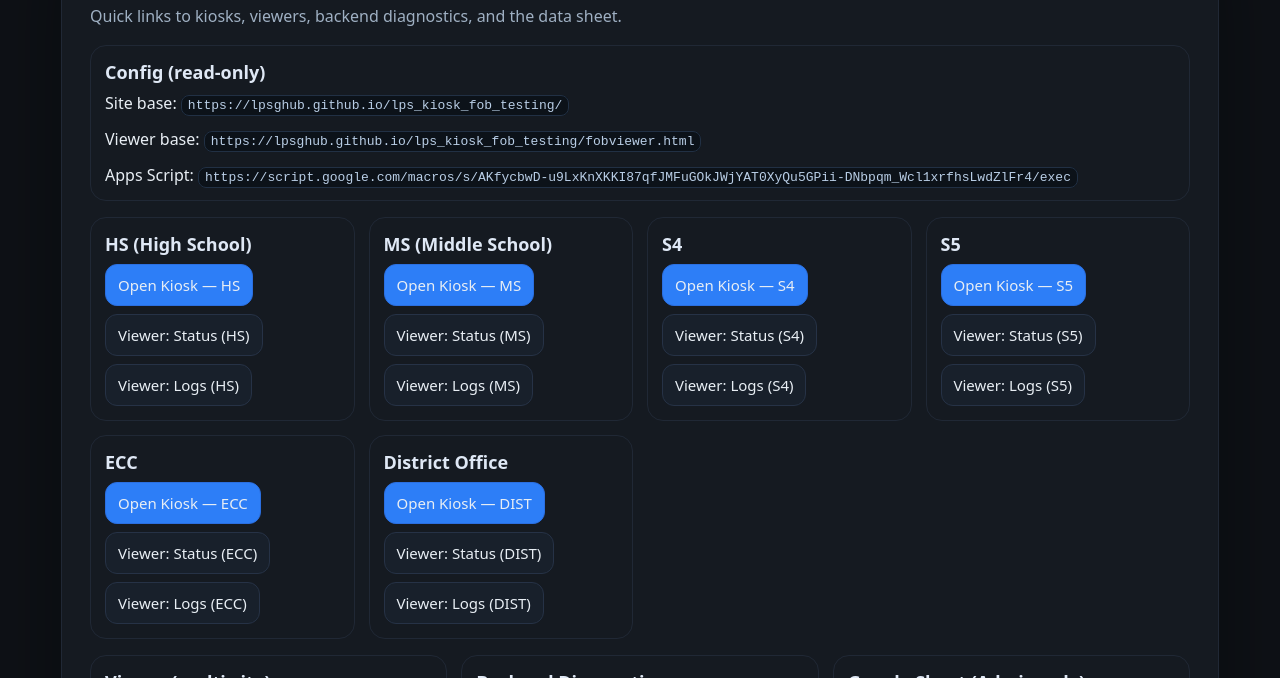
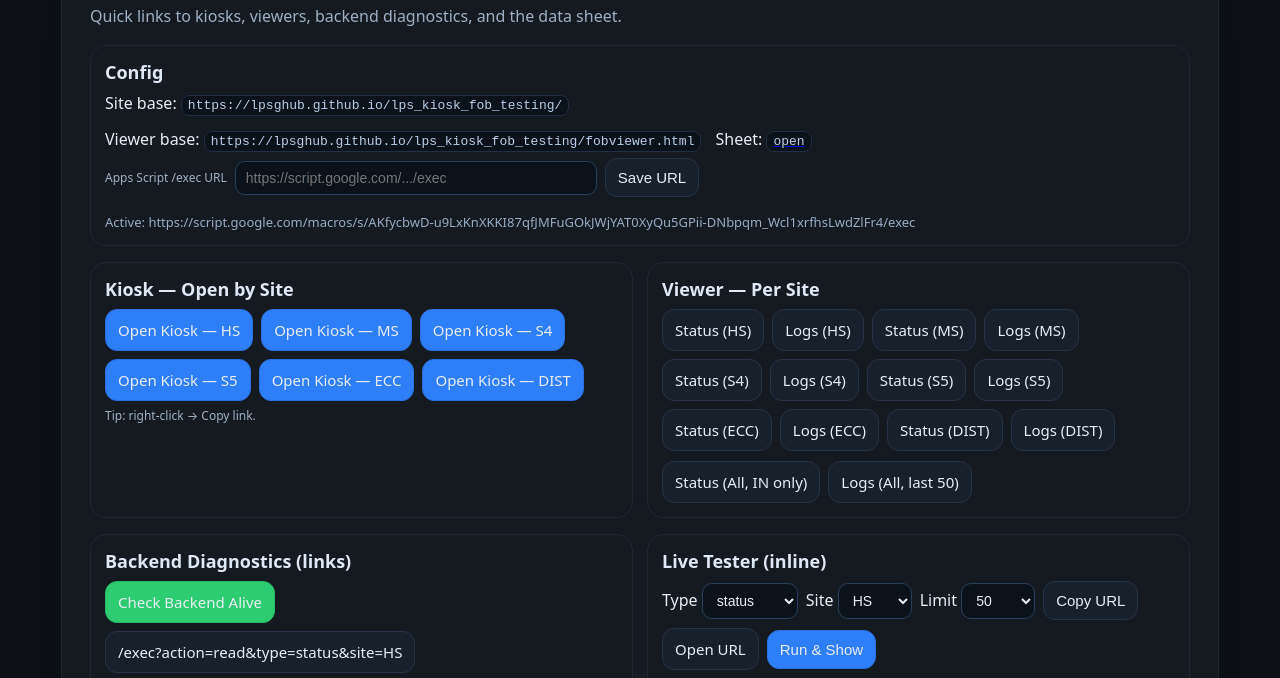
Before and after one commit to lpsghub/lps_kiosk_fob_testing, a plain HTML site: page portal.html in a window 1280 px wide. Shown: the part 119-797 px from the top of the page. Drawn offline with Linux system fonts and the light colour scheme.

Commit message:
Update portal.html

```diff
--- a/portal.html
+++ b/portal.html
@@ -13,20 +13,25 @@
     --ok:#2ecc71; --warn:#f39c12; --err:#e74c3c; --line:#202835;
   }
   html,body{margin:0;height:100%;background:var(--bg);color:#e8eef4;font-family:system-ui,-apple-system,Segoe UI,Roboto,Arial}
-  .wrap{min-height:100%;display:flex;align-items:center;justify-content:center;padding:4vh 3vw}
+  .wrap{min-height:100%;display:flex;align-items:flex-start;justify-content:center;padding:4vh 3vw}
   .card{width:min(1100px,96vw);background:var(--card);border:1px solid var(--line);border-radius:22px;padding:28px;box-shadow:0 30px 80px rgba(0,0,0,.35);position:relative}
   h1{margin:0 0 8px;font-size:clamp(28px,3.6vw,40px);font-weight:800}
   p.muted{color:var(--muted);margin:0 0 18px}
-  .grid{display:grid;grid-template-columns:repeat(auto-fit,minmax(240px,1fr));gap:14px;margin-top:16px}
+  .grid{display:grid;grid-template-columns:repeat(auto-fit,minmax(260px,1fr));gap:14px;margin-top:16px}
   .group{border:1px solid var(--line);border-radius:16px;padding:14px}
   .group h3{margin:0 0 8px;font-size:18px;font-weight:700;color:#dfe8f5}
   .row{display:flex;flex-wrap:wrap;gap:8px}
-  a.btn{display:inline-block;text-decoration:none;border:1px solid #263246;background:#18202b;color:#e8eef4;border-radius:12px;padding:10px 12px;font-size:15px}
-  a.btn.primary{background:var(--accent);border-color:#2b6fe0}
-  a.btn.ok{background:var(--ok);border-color:#25b863}
-  a.btn.warn{background:var(--warn);border-color:#d4860d;color:#1d1200}
+  a.btn,button.btn{display:inline-block;text-decoration:none;border:1px solid #263246;background:#18202b;color:#e8eef4;border-radius:12px;padding:10px 12px;font-size:15px;cursor:pointer}
+  a.btn.primary,button.btn.primary{background:var(--accent);border-color:#2b6fe0}
+  a.btn.ok,button.btn.ok{background:var(--ok);border-color:#25b863}
+  a.btn.warn,button.btn.warn{background:var(--warn);border-color:#d4860d;color:#1d1200}
   code{background:#0c1219;border:1px solid #213044;color:#b9cee6;border-radius:8px;padding:2px 6px}
   .footer{margin-top:18px;color:#9fb0c3;font-size:13px}
+  input[type=text]{background:#0c1219;border:1px solid #28405d;color:#e8eef4;border-radius:10px;padding:8px 10px;font-size:14px;min-width:340px}
+  select{background:#0c1219;border:1px solid #28405d;color:#e8eef4;border-radius:10px;padding:8px 10px;font-size:14px}
+  .mutedline{color:#98abc2;font-size:13px;margin-top:8px}
+  pre{background:#0b1118;border:1px solid #213044;color:#d7e7ff;border-radius:12px;padding:12px;max-height:380px;overflow:auto;font-size:13px}
+  .tiny{color:#9fb0c3;font-size:12px}
 </style>
 </head>
 <body>
@@ -35,158 +40,246 @@
     <h1>Lindenwold Kiosk — Admin Portal</h1>
     <p class="muted">Quick links to kiosks, viewers, backend diagnostics, and the data sheet.</p>
 
-    <!-- You can change these three if you ever rename things -->
+    <!-- Config row -->
     <div class="group">
-      <h3>Config (read-only)</h3>
-      <div class="row" style="gap:14px;align-items:center">
+      <h3>Config</h3>
+      <div class="row" style="gap:14px;align-items:center;margin-bottom:8px">
         <div>Site base: <code id="baseSite"></code></div>
         <div>Viewer base: <code id="baseViewer"></code></div>
-        <div>Apps Script: <code id="baseExec"></code></div>
+        <div>Sheet: <a id="openSheetInline" target="_blank"><code>open</code></a></div>
+      </div>
+      <div class="row" style="gap:8px;align-items:center">
+        <label for="execInput" class="tiny">Apps Script /exec URL</label>
+        <input id="execInput" type="text" placeholder="https://script.google.com/.../exec">
+        <button class="btn" id="btnSaveExec">Save URL</button>
+        <span class="mutedline" id="activeExec"></span>
       </div>
     </div>
 
+    <!-- Kiosks -->
     <div class="grid" style="margin-top:16px">
       <div class="group">
-        <h3>HS (High School)</h3>
+        <h3>Kiosk — Open by Site</h3>
         <div class="row">
           <a class="btn primary" id="hsKiosk" target="_blank">Open Kiosk — HS</a>
-          <a class="btn" id="hsStatus" target="_blank">Viewer: Status (HS)</a>
-          <a class="btn" id="hsLogs" target="_blank">Viewer: Logs (HS)</a>
+          <a class="btn primary" id="msKiosk" target="_blank">Open Kiosk — MS</a>
+          <a class="btn primary" id="s4Kiosk" target="_blank">Open Kiosk — S4</a>
+          <a class="btn primary" id="s5Kiosk" target="_blank">Open Kiosk — S5</a>
+          <a class="btn primary" id="eccKiosk" target="_blank">Open Kiosk — ECC</a>
+          <a class="btn primary" id="distKiosk" target="_blank">Open Kiosk — DIST</a>
         </div>
+        <div class="tiny" style="margin-top:6px">Tip: right-click → Copy link.</div>
       </div>
 
+      <!-- Viewer quick links -->
       <div class="group">
-        <h3>MS (Middle School)</h3>
+        <h3>Viewer — Per Site</h3>
         <div class="row">
-          <a class="btn primary" id="msKiosk" target="_blank">Open Kiosk — MS</a>
-          <a class="btn" id="msStatus" target="_blank">Viewer: Status (MS)</a>
-          <a class="btn" id="msLogs" target="_blank">Viewer: Logs (MS)</a>
+          <a class="btn" id="hsStatus"  target="_blank">Status (HS)</a>
+          <a class="btn" id="hsLogs"    target="_blank">Logs (HS)</a>
+          <a class="btn" id="msStatus"  target="_blank">Status (MS)</a>
+          <a class="btn" id="msLogs"    target="_blank">Logs (MS)</a>
+          <a class="btn" id="s4Status"  target="_blank">Status (S4)</a>
+          <a class="btn" id="s4Logs"    target="_blank">Logs (S4)</a>
+          <a class="btn" id="s5Status"  target="_blank">Status (S5)</a>
+          <a class="btn" id="s5Logs"    target="_blank">Logs (S5)</a>
+          <a class="btn" id="eccStatus" target="_blank">Status (ECC)</a>
+          <a class="btn" id="eccLogs"   target="_blank">Logs (ECC)</a>
+          <a class="btn" id="distStatus"target="_blank">Status (DIST)</a>
+          <a class="btn" id="distLogs"  target="_blank">Logs (DIST)</a>
         </div>
-      </div>
-
-      <div class="group">
-        <h3>S4</h3>
-        <div class="row">
-          <a class="btn primary" id="s4Kiosk" target="_blank">Open Kiosk — S4</a>
-          <a class="btn" id="s4Status" target="_blank">Viewer: Status (S4)</a>
-          <a class="btn" id="s4Logs" target="_blank">Viewer: Logs (S4)</a>
-        </div>
-      </div>
-
-      <div class="group">
-        <h3>S5</h3>
-        <div class="row">
-          <a class="btn primary" id="s5Kiosk" target="_blank">Open Kiosk — S5</a>
-          <a class="btn" id="s5Status" target="_blank">Viewer: Status (S5)</a>
-          <a class="btn" id="s5Logs" target="_blank">Viewer: Logs (S5)</a>
-        </div>
-      </div>
-
-      <div class="group">
-        <h3>ECC</h3>
-        <div class="row">
-          <a class="btn primary" id="eccKiosk" target="_blank">Open Kiosk — ECC</a>
-          <a class="btn" id="eccStatus" target="_blank">Viewer: Status (ECC)</a>
-          <a class="btn" id="eccLogs" target="_blank">Viewer: Logs (ECC)</a>
-        </div>
-      </div>
-
-      <div class="group">
-        <h3>District Office</h3>
-        <div class="row">
-          <a class="btn primary" id="distKiosk" target="_blank">Open Kiosk — DIST</a>
-          <a class="btn" id="distStatus" target="_blank">Viewer: Status (DIST)</a>
-          <a class="btn" id="distLogs" target="_blank">Viewer: Logs (DIST)</a>
+        <div class="row" style="margin-top:10px">
+          <a class="btn" id="allStatusIn" target="_blank">Status (All, IN only)</a>
+          <a class="btn" id="allLogs50"   target="_blank">Logs (All, last 50)</a>
         </div>
       </div>
     </div>
 
+    <!-- Backend diagnostics and live tester -->
     <div class="grid" style="margin-top:16px">
       <div class="group">
-        <h3>Viewer (multi-site)</h3>
+        <h3>Backend Diagnostics (links)</h3>
+        <div class="row" style="margin-bottom:8px">
+          <a class="btn ok" id="diagAlive" target="_blank">Check Backend Alive</a>
+        </div>
         <div class="row">
-          <a class="btn" id="allStatusIn" target="_blank">Status (All sites, IN only)</a>
-          <a class="btn" id="allLogs50" target="_blank">Logs (All sites, last 50)</a>
+          <a class="btn" id="diagStatusHS" target="_blank">/exec?action=read&type=status&site=HS</a>
+          <a class="btn" id="diagLogsHS"   target="_blank">/exec?action=read&type=log&site=HS&limit=10</a>
+          <a class="btn" id="diagMap"      target="_blank">/exec?action=read&type=mapping</a>
         </div>
+        <div class="tiny" style="margin-top:6px">These return JSON if the Web App is deployed to <b>Anyone with access</b>.</div>
       </div>
 
       <div class="group">
-        <h3>Backend Diagnostics</h3>
-        <div class="row">
-          <a class="btn ok" id="diagAlive" target="_blank">Check Backend Alive</a>
-          <a class="btn" id="diagStatusHS" target="_blank">/exec?action=viewStatus&site=HS</a>
-          <a class="btn" id="diagLogsHS" target="_blank">/exec?action=viewLogs&site=HS&limit=10</a>
+        <h3>Live Tester (inline)</h3>
+        <div class="row" style="gap:8px;align-items:center">
+          <label>Type
+            <select id="tType">
+              <option value="status">status</option>
+              <option value="log">log</option>
+              <option value="mapping">mapping</option>
+            </select>
+          </label>
+          <label>Site
+            <select id="tSite">
+              <option>HS</option><option>MS</option><option>S4</option>
+              <option>S5</option><option>ECC</option><option>DIST</option>
+            </select>
+          </label>
+          <label>Limit
+            <select id="tLimit">
+              <option>10</option><option selected>50</option><option>100</option><option>500</option><option>5000</option>
+            </select>
+          </label>
+          <button class="btn" id="btnBuild">Copy URL</button>
+          <a class="btn" id="btnOpen" target="_blank">Open URL</a>
+          <button class="btn primary" id="btnRun">Run & Show</button>
         </div>
-      </div>
-
-      <div class="group">
-        <h3>Google Sheet (Admin only)</h3>
-        <div class="row">
-          <a class="btn warn" id="openSheet" target="_blank">Open Spreadsheet</a>
-        </div>
+        <div class="mutedline" id="builtUrl" style="margin-top:6px"></div>
+        <pre id="output" style="margin-top:8px">No output yet.</pre>
       </div>
     </div>
 
     <div class="footer">
-      Tip: Right–click any button → “Copy link” to share with a building lead.
-      If you redeploy Apps Script and the /exec changes, update the code.gs URL in your kiosk (or set it in Admin on the kiosk page).
+      Tip: If you <b>redeploy Apps Script</b> and the /exec URL changes, paste the new URL above and “Save URL”.
+      All links and the tester will update automatically.
     </div>
   </div>
 </div>
 
 <script>
-  // ====== Set your bases here (you’re already using these) ======
-  const SITE_BASE   = 'https://lpsghub.github.io/lps_kiosk_fob_testing/'; // kiosk index
-  const VIEWER_BASE = 'https://lpsghub.github.io/lps_kiosk_fob_testing/fobviewer.html';
-  const EXEC_BASE   = 'https://script.google.com/macros/s/AKfycbwD-u9LxKnXKKI87qfJMFuGOkJWjYAT0XyQu5GPii-DNbpqm_Wcl1xrfhsLwdZlFr4/exec';
-  const SHEET_URL   = 'https://docs.google.com/spreadsheets/d/12o1UwUyemjuXAWHh5rmm31VPWwX5UCLpEBPVm1CnIcc/edit';
+  // ====== Your bases (prefilled) ======
+  const SITE_BASE_DEFAULT   = 'https://lpsghub.github.io/lps_kiosk_fob_testing/';
+  const VIEWER_BASE_DEFAULT = 'https://lpsghub.github.io/lps_kiosk_fob_testing/fobviewer.html';
+  const EXEC_DEFAULT        = 'https://script.google.com/macros/s/AKfycbwD-u9LxKnXKKI87qfJMFuGOkJWjYAT0XyQu5GPii-DNbpqm_Wcl1xrfhsLwdZlFr4/exec';
+  const SHEET_URL           = 'https://docs.google.com/spreadsheets/d/12o1UwUyemjuXAWHh5rmm31VPWwX5UCLpEBPVm1CnIcc/edit';
 
-  // Put the bases on screen
-  document.getElementById('baseSite').textContent   = SITE_BASE;
-  document.getElementById('baseViewer').textContent = VIEWER_BASE;
-  document.getElementById('baseExec').textContent   = EXEC_BASE;
+  // ====== Elements ======
+  const $ = (id)=>document.getElementById(id);
+  const baseSiteEl  = $('baseSite');
+  const baseViewerEl= $('baseViewer');
+  const activeExec  = $('activeExec');
+  const execInput   = $('execInput');
+  const btnSaveExec = $('btnSaveExec');
+  $('openSheetInline').href = SHEET_URL;
 
-  // Helper to set hrefs
-  function set(id, url){ const a=document.getElementById(id); if(a) a.href=url; }
+  // Persisted Exec (for this admin page only)
+  function getExec(){ return (localStorage.getItem('ADMIN_EXEC')||'').trim() || EXEC_DEFAULT; }
+  function setExec(v){ localStorage.setItem('ADMIN_EXEC', String(v||'').trim()); refresh(); }
 
-  // Kiosk per site
-  set('hsKiosk',   SITE_BASE+'?site=HS');
-  set('msKiosk',   SITE_BASE+'?site=MS');
-  set('s4Kiosk',   SITE_BASE+'?site=S4');
-  set('s5Kiosk',   SITE_BASE+'?site=S5');
-  set('eccKiosk',  SITE_BASE+'?site=ECC');
-  set('distKiosk', SITE_BASE+'?site=DIST');
+  // Static bases
+  baseSiteEl.textContent   = SITE_BASE_DEFAULT;
+  baseViewerEl.textContent = VIEWER_BASE_DEFAULT;
 
-  // Viewer per site (Status / Logs)
-  set('hsStatus',  VIEWER_BASE+'?site=HS&mode=status');
-  set('hsLogs',    VIEWER_BASE+'?site=HS&mode=logs&limit=100');
+  // Kiosk links
+  function setHref(id, url){ const a=$(id); if(a) a.href=url; }
+  function refreshKiosks(){
+    setHref('hsKiosk',   SITE_BASE_DEFAULT+'?site=HS');
+    setHref('msKiosk',   SITE_BASE_DEFAULT+'?site=MS');
+    setHref('s4Kiosk',   SITE_BASE_DEFAULT+'?site=S4');
+    setHref('s5Kiosk',   SITE_BASE_DEFAULT+'?site=S5');
+    setHref('eccKiosk',  SITE_BASE_DEFAULT+'?site=ECC');
+    setHref('distKiosk', SITE_BASE_DEFAULT+'?site=DIST');
+  }
 
-  set('msStatus',  VIEWER_BASE+'?site=MS&mode=status');
-  set('msLogs',    VIEWER_BASE+'?site=MS&mode=logs&limit=100');
+  // Viewer links
+  function refreshViewers(){
+    setHref('hsStatus',   VIEWER_BASE_DEFAULT+'?site=HS&mode=status');
+    setHref('hsLogs',     VIEWER_BASE_DEFAULT+'?site=HS&mode=logs&limit=100');
+    setHref('msStatus',   VIEWER_BASE_DEFAULT+'?site=MS&mode=status');
+    setHref('msLogs',     VIEWER_BASE_DEFAULT+'?site=MS&mode=logs&limit=100');
+    setHref('s4Status',   VIEWER_BASE_DEFAULT+'?site=S4&mode=status');
+    setHref('s4Logs',     VIEWER_BASE_DEFAULT+'?site=S4&mode=logs&limit=100');
+    setHref('s5Status',   VIEWER_BASE_DEFAULT+'?site=S5&mode=status');
+    setHref('s5Logs',     VIEWER_BASE_DEFAULT+'?site=S5&mode=logs&limit=100');
+    setHref('eccStatus',  VIEWER_BASE_DEFAULT+'?site=ECC&mode=status');
+    setHref('eccLogs',    VIEWER_BASE_DEFAULT+'?site=ECC&mode=logs&limit=100');
+    setHref('distStatus', VIEWER_BASE_DEFAULT+'?site=DIST&mode=status');
+    setHref('distLogs',   VIEWER_BASE_DEFAULT+'?site=DIST&mode=logs&limit=100');
 
-  set('s4Status',  VIEWER_BASE+'?site=S4&mode=status');
-  set('s4Logs',    VIEWER_BASE+'?site=S4&mode=logs&limit=100');
+    setHref('allStatusIn', VIEWER_BASE_DEFAULT+'?site=ALL&mode=status&inOnly=true');
+    setHref('allLogs50',   VIEWER_BASE_DEFAULT+'?site=ALL&mode=logs&limit=50');
+  }
 
-  set('s5Status',  VIEWER_BASE+'?site=S5&mode=status');
-  set('s5Logs',    VIEWER_BASE+'?site=S5&mode=logs&limit=100');
+  // Diagnostics links (use action=read)
+  function refreshDiagnostics(){
+    const exec = getExec();
+    setHref('diagAlive',    exec);
+    setHref('diagStatusHS', exec+'?action=read&type=status&site=HS');
+    setHref('diagLogsHS',   exec+'?action=read&type=log&site=HS&limit=10');
+    setHref('diagMap',      exec+'?action=read&type=mapping');
+  }
 
-  set('eccStatus', VIEWER_BASE+'?site=ECC&mode=status');
-  set('eccLogs',   VIEWER_BASE+'?site=ECC&mode=logs&limit=100');
+  // Show current exec & set input box
+  function refresh(){
+    const exec = getExec();
+    activeExec.textContent = 'Active: '+exec;
+    execInput.value = localStorage.getItem('ADMIN_EXEC') || '';
+    refreshKiosks();
+    refreshViewers();
+    refreshDiagnostics();
+  }
+  btnSaveExec.onclick = ()=> setExec(execInput.value);
+  refresh();
 
-  set('distStatus',VIEWER_BASE+'?site=DIST&mode=status');
-  set('distLogs',  VIEWER_BASE+'?site=DIST&mode=logs&limit=100');
+  // ====== Live Tester ======
+  const tType  = $('tType');
+  const tSite  = $('tSite');
+  const tLimit = $('tLimit');
+  const built  = $('builtUrl');
+  const btnBuild = $('btnBuild');
+  const btnOpen  = $('btnOpen');
+  const btnRun   = $('btnRun');
+  const output   = $('output');
 
-  // Viewer multi-site
-  set('allStatusIn', VIEWER_BASE+'?site=ALL&mode=status&inOnly=true');
-  set('allLogs50',   VIEWER_BASE+'?site=ALL&mode=logs&limit=50');
+  function buildURL(){
+    const exec = getExec();
+    const type = tType.value;
+    const site = tSite.value;
+    const lim  = tLimit.value;
 
-  // Backend diagnostics
-  set('diagAlive',    EXEC_BASE);
-  set('diagStatusHS', EXEC_BASE+'?action=viewStatus&site=HS');
-  set('diagLogsHS',   EXEC_BASE+'?action=viewLogs&site=HS&limit=10');
+    const u = new URL(exec);
+    u.searchParams.set('action','read');
+    u.searchParams.set('type', type);
+    if (type!=='mapping') u.searchParams.set('site', site);
+    if (type==='log') u.searchParams.set('limit', lim);
+    return u.toString();
+  }
 
-  // Sheet
-  set('openSheet', SHEET_URL);
+  function copyToClipboard(text){
+    try{
+      navigator.clipboard.writeText(text);
+      built.textContent = 'Copied: '+text;
+    }catch(e){
+      built.textContent = text; // fallback: still show the URL
+    }
+  }
+
+  btnBuild.onclick = ()=>{
+    const url = buildURL();
+    btnOpen.href = url;
+    copyToClipboard(url);
+  };
+
+  btnOpen.onclick = ()=> { btnOpen.href = buildURL(); };
+
+  btnRun.onclick = async ()=>{
+    const url = buildURL();
+    btnOpen.href = url;
+    output.textContent = 'Loading…\n'+url;
+    try{
+      const res = await fetch(url, {method:'GET'});
+      const txt = await res.text();
+      try{
+        const json = JSON.parse(txt);
+        output.textContent = JSON.stringify(json, null, 2);
+      }catch{
+        output.textContent = txt; // not JSON? show raw
+      }
+    }catch(err){
+      output.textContent = 'Error: '+err.message+'\n'+url;
+    }
+  };
 </script>
 </body>
 </html>
```
